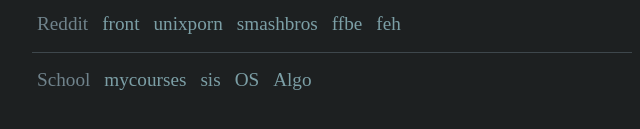
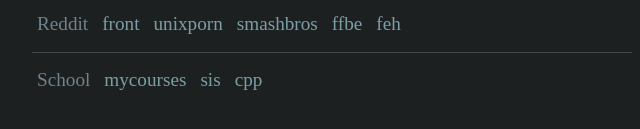
Before and after one commit to Nerfan/Start-Pages, a plain HTML site: page startpage-master/index.html in a window 1280 px wide. Shown: the part 345-474 px from the top of the page, 308-948 px from the left. Drawn offline with Linux system fonts and the light colour scheme.

Commit message:
Updated for spring 2019 semester

```diff
--- a/startpage-master/index.html
+++ b/startpage-master/index.html
@@ -34,8 +34,7 @@
                 <li>School</li>
                 <li><a href="https://mycourses.rit.edu/">mycourses</a></li>
                 <li><a href="https://sis.rit.edu">sis</a></li>
-                <li><a href="https://cs.rit.edu/~wrc/courses/csci352/">OS</a></li>
-                <li><a href="https://www.cs.rit.edu/~anh/alg_resources_fall.html">Algo</a></li>
+                <li><a href="https://www.cs.rit.edu/~csci541cpp/">cpp</a></li>
             </ul>
 		</main>
 	</body>
```
